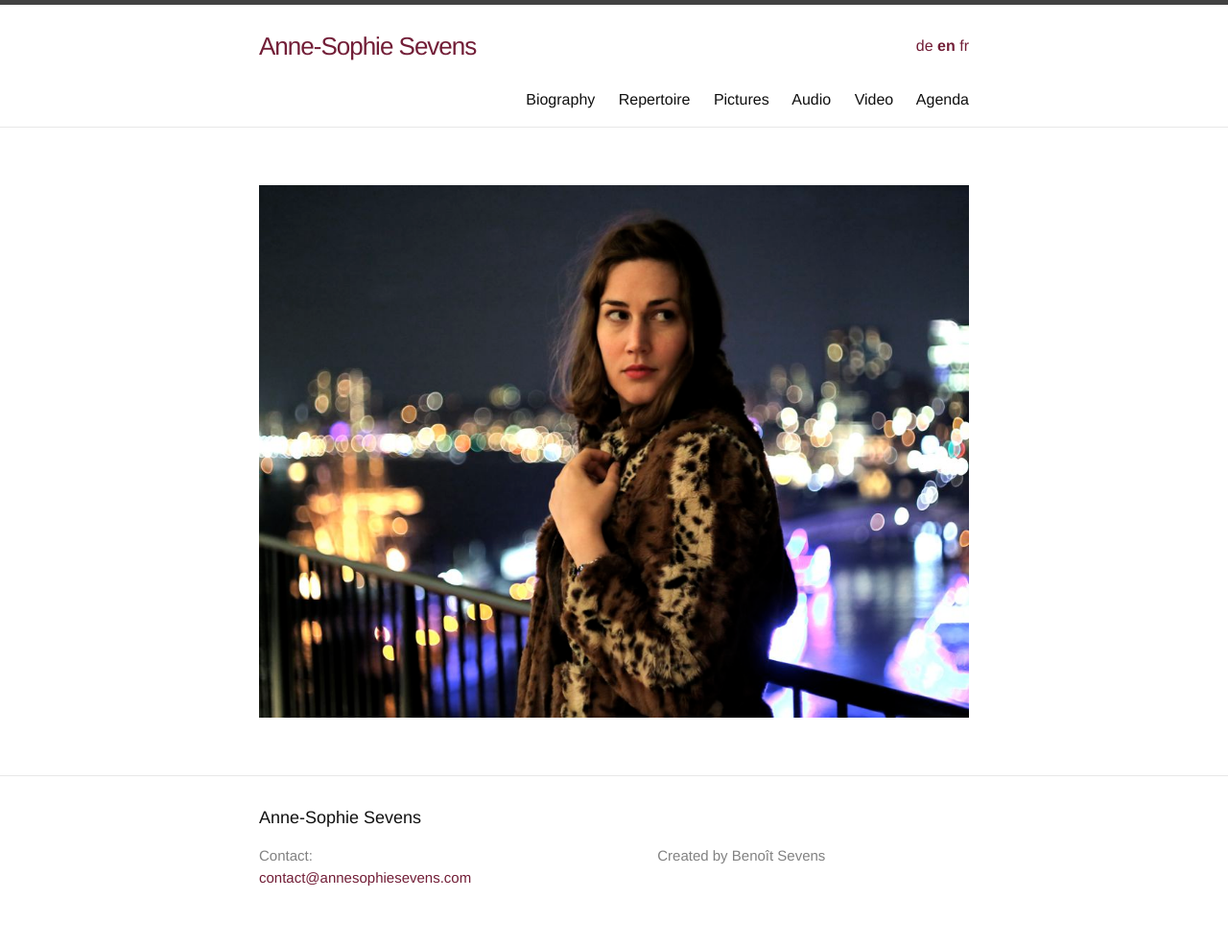
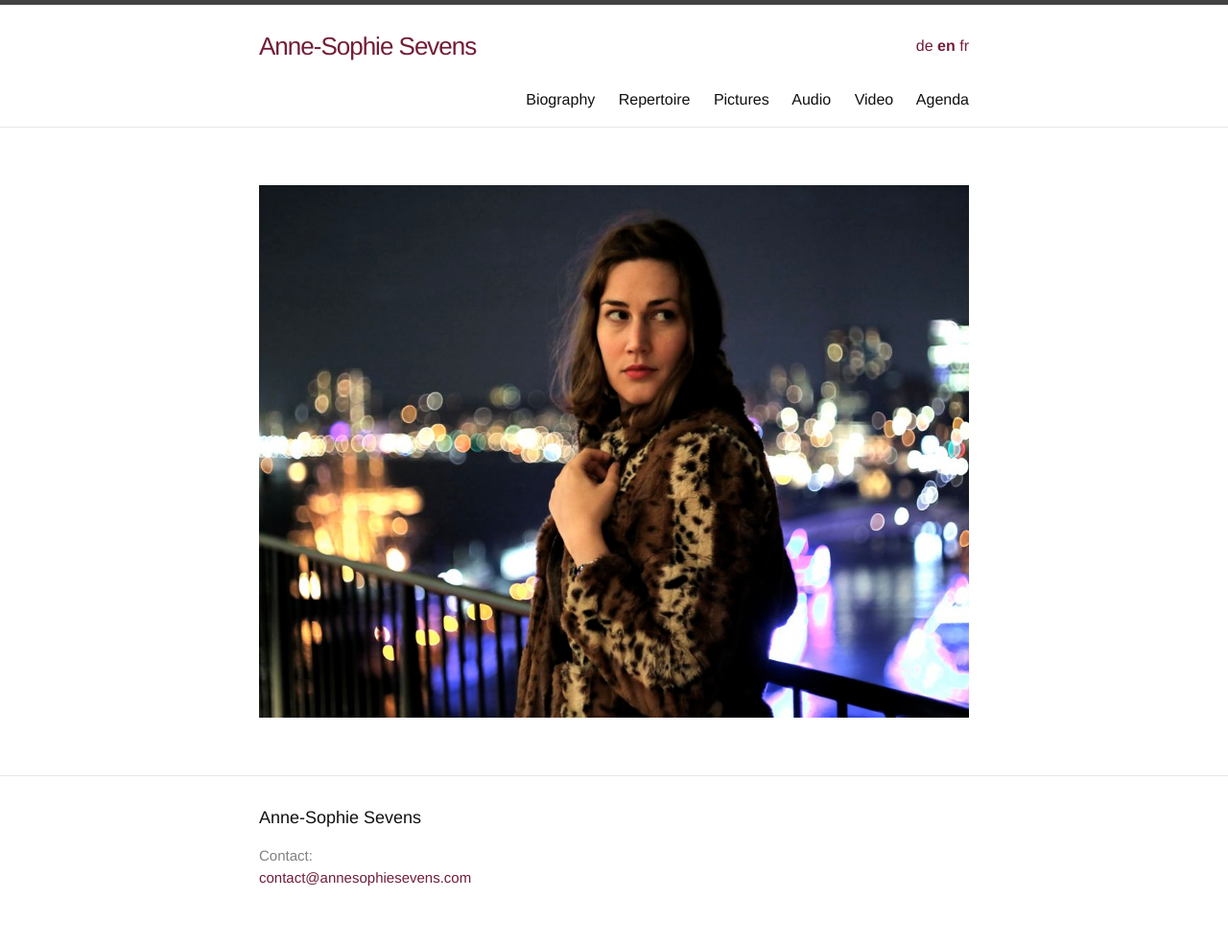
Before and after one commit to annesophie-sevens/annesophie-sevens.github.io, a Jekyll site: the page built from index.md, in a window 1280 px wide. Shown: the whole page at 96% size. Built offline with Jekyll 4.4.1, drawn with Linux system fonts in a browser that asks for light colours.

Commit message:
Remove Benoit Sevens reference

```diff
--- a/_config.yml
+++ b/_config.yml
@@ -9,7 +9,7 @@
 title: Anne-Sophie Sevens
 email: contact@annesophiesevens.com
 description: > # this means to ignore newlines until "baseurl:"
-  Created by Benoît Sevens
+
 baseurl: "" # the subpath of your site, e.g. /blog
 url: "http://www.annesophiesevens.com" # the base hostname & protocol for your site
 # twitter_username: jekyllrb
```
